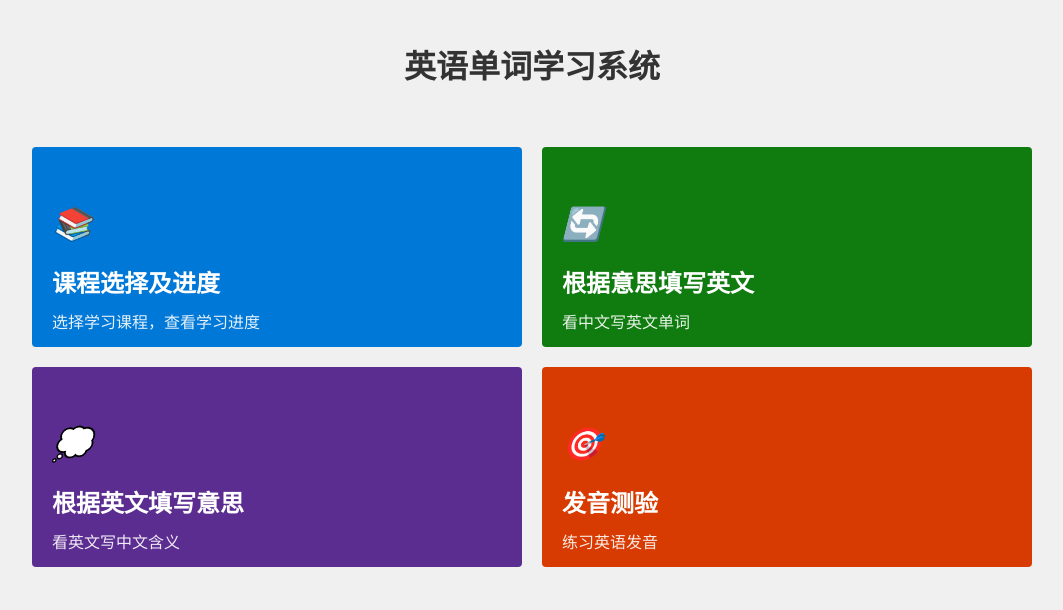
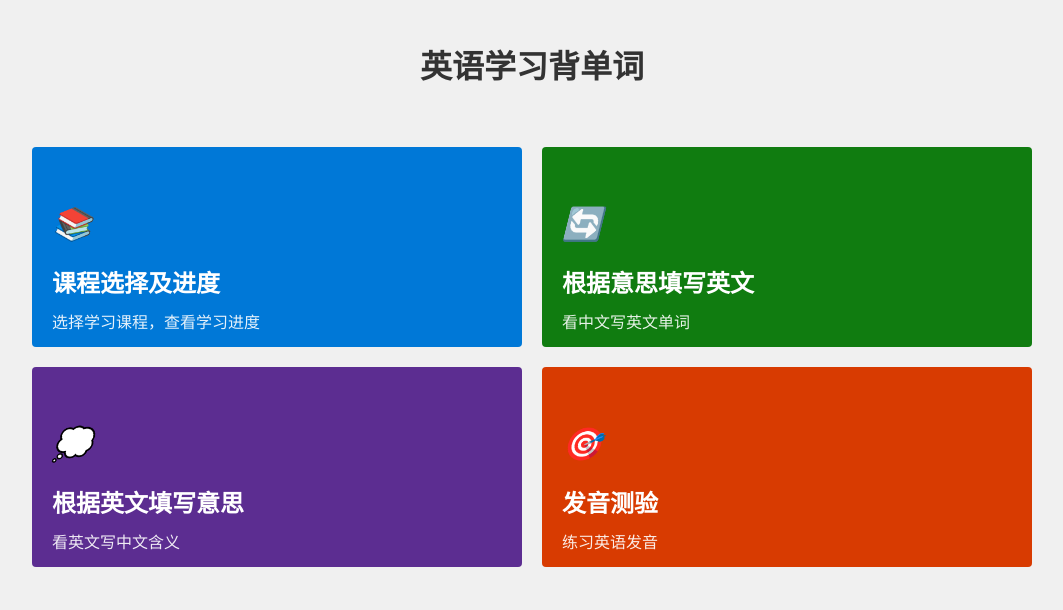
Before and after one commit to zoechen799/word_quiz, a plain HTML site: page ui/index.html in a window 1280 px wide. Shown: the whole page, without its empty margins (108-1171 px from the left). Drawn offline with Linux system fonts and the light colour scheme.

Commit message:
feat(WQZ-007): change web title
Change-Id: Ib7a8613e8388ede1e66e13a64821c1bb9738da30

```diff
--- a/ui/index.html
+++ b/ui/index.html
@@ -3,12 +3,12 @@
 <head>
     <meta charset="UTF-8">
     <meta name="viewport" content="width=device-width, initial-scale=1.0">
-    <title>英语单词学习系统</title>
+    <title>英语学习背单词</title>
     <link rel="stylesheet" href="css/index.css">
 </head>
 <body>
     <div class="container">
-        <h1>英语单词学习系统</h1>
+        <h1>英语学习背单词</h1>
         <div class="metro-grid">
             <a href="/course.html" class="metro-tile course">
                 <div class="tile-content">
```
Also changed, not shown: ui/en2cn.html (+1 -1 lines), ui/login.html (+1 -1 lines), ui/signup.html (+1 -1 lines).
